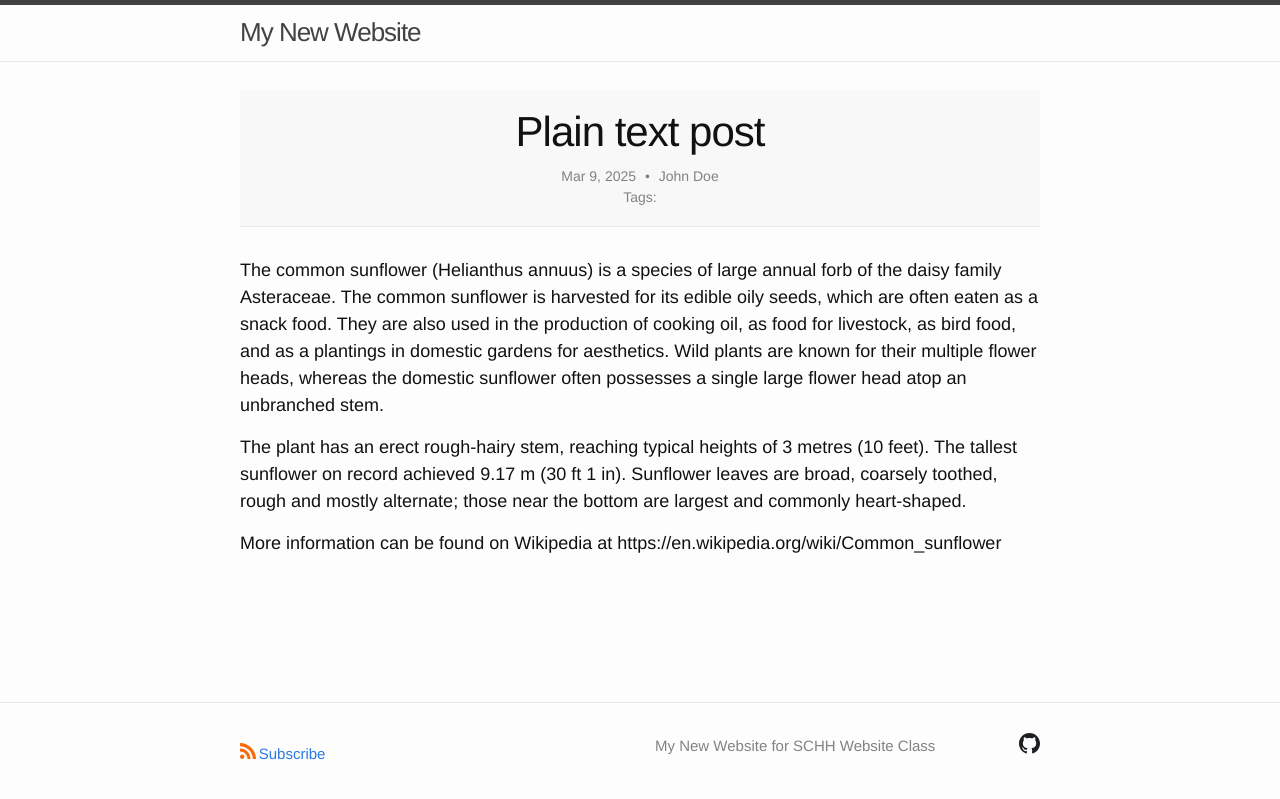
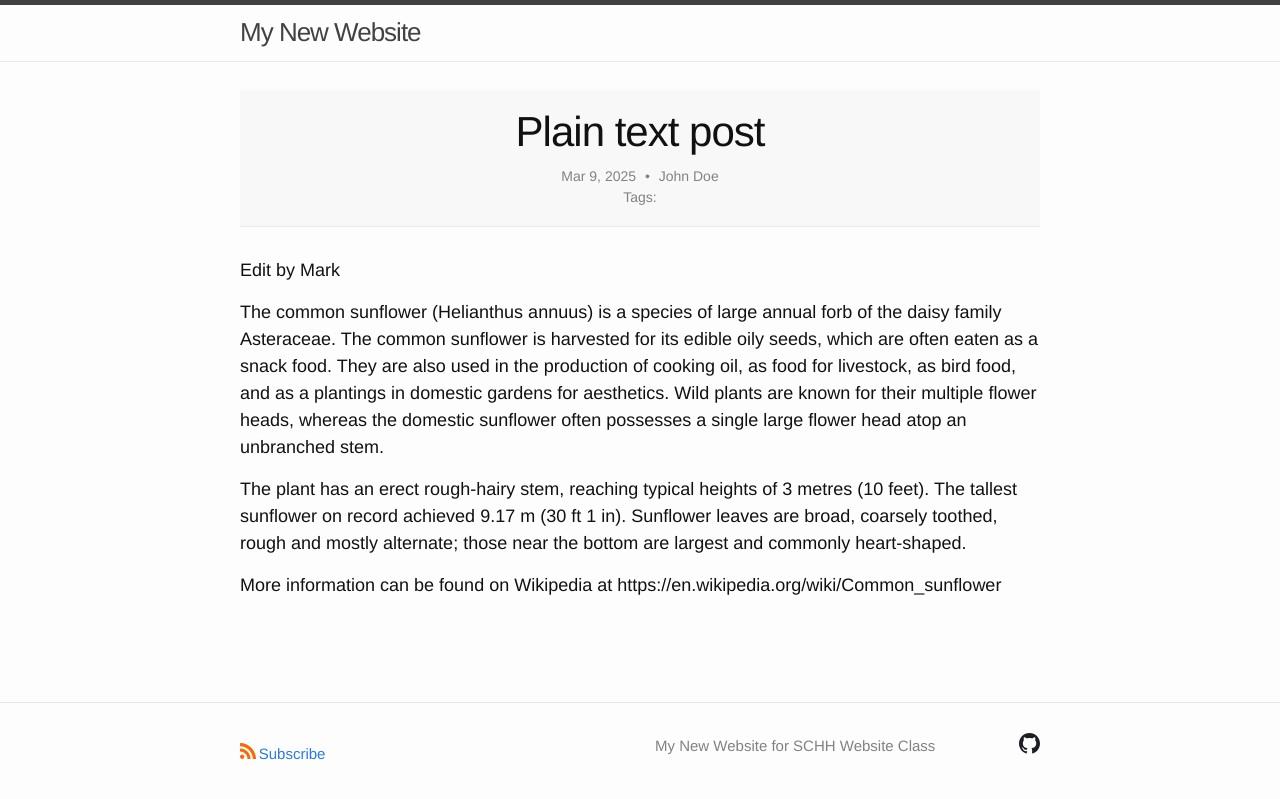
Before and after one commit to Pedermar/schh-website-class, a Jekyll site: the page built from _posts/2025-03-09-text-only.md, in a window 1280 px wide. Shown: the top 799 px of the page. Built offline with Jekyll 4.4.1, drawn with Linux system fonts in a browser that asks for light colours; a script that is not in the unit is left out.

Commit message:
Update 2025-03-09-text-only.md

```diff
--- a/_posts/2025-03-09-text-only.md
+++ b/_posts/2025-03-09-text-only.md
@@ -6,6 +6,8 @@ date: 2025-03-09
 author: John Doe
 ---
 
+Edit by Mark
+
 The common sunflower (Helianthus annuus) is a species of large annual forb of the daisy family Asteraceae. The common sunflower is harvested for its edible oily seeds, which are often eaten as a snack food. They are also used in the production of cooking oil, as food for livestock, as bird food, and as a plantings in domestic gardens for aesthetics. Wild plants are known for their multiple flower heads, whereas the domestic sunflower often possesses a single large flower head atop an unbranched stem.
 
 The plant has an erect rough-hairy stem, reaching typical heights of 3 metres (10 feet). The tallest sunflower on record achieved 9.17 m (30 ft 1 in). Sunflower leaves are broad, coarsely toothed, rough and mostly alternate; those near the bottom are largest and commonly heart-shaped.
```
